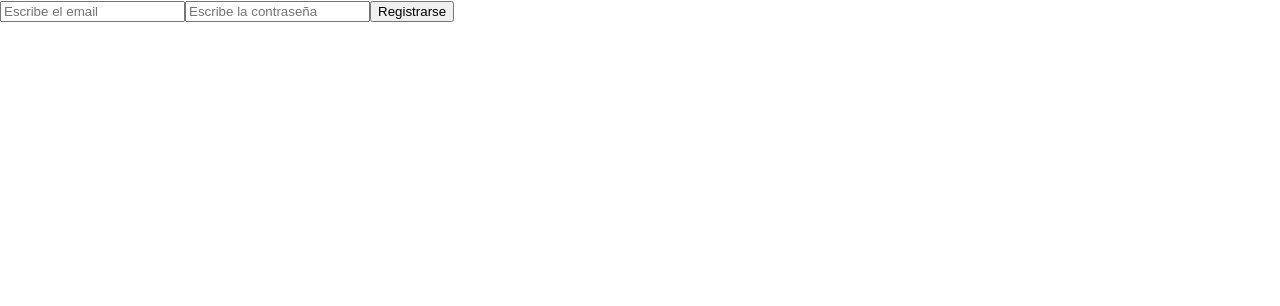
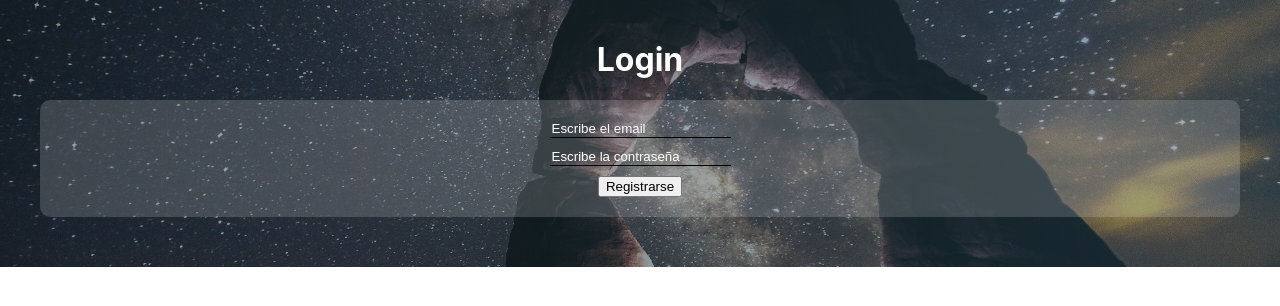
Before and after one commit to jhonnytesban/CRUD-react, a React (Create React App) app: page / in a window 1280 px wide. Shown: the top 306 px of the page. Built offline with nearby package versions, Linux system fonts and the light colour scheme.

Commit message:
diseño del login

```diff
--- a/src/pages/Login.jsx
+++ b/src/pages/Login.jsx
@@ -1,4 +1,5 @@
 import React, { Fragment, useState } from "react";
+import '../styles/Login.css';
 
 const Login = () => {
   const [form, setForm] = useState("");
@@ -8,14 +9,18 @@ const Login = () => {
 
   return (
     <Fragment>
-      <form onSubmit={handleSubmit}>
+      <div className="login-container">
+        <h1 className="title__login">Login</h1>
+        <form className="form__login" onSubmit={handleSubmit}>
           <input
+            className="form__input"
             placeholder="Escribe el email"
             type="email"
             name="email"
             onChange={handleChange}
           />
           <input
+            className="form__input"
             placeholder="Escribe la contraseña"
             type="password"
             name="password"
@@ -23,6 +28,7 @@ const Login = () => {
           />
           <input type="submit" value="Registrarse" />
         </form>
+      </div>
     </Fragment>
   );
 };
--- /dev/null
+++ b/src/styles/Login.css
@@ -0,0 +1,32 @@
+.login-container{
+  background: linear-gradient(to right, rgba(15, 32, 39, 0.5), rgba(32, 58, 67, 0.5), rgba(44, 83, 100, 0.5)), url(../assets/noche3.jpg);
+  background-repeat: no-repeat;
+  background-size: cover;
+  background-position: center;
+  padding-bottom: 50px;
+}
+.title__login{
+  text-align: center;
+  margin-top: 0;
+  padding-top: 40px;
+  color: #fff;
+}
+.form__login{
+  display: flex;
+  flex-direction: column;
+  justify-content: center;
+  align-items: center;
+  border-radius: 10px;
+  padding: 20px;
+  background-color: rgba(216, 216, 216, 0.2);
+  margin: 0 40px;
+}
+.form__input{
+  margin-bottom: 10px;
+  border: none;
+  border-bottom: 1px solid black;
+  background-color: rgba(255, 255, 255, 0);
+}
+::placeholder{
+  color: #fff;
+}
```
Also changed, not shown: src/assets/noche3.jpg (added). Lines whose indentation alone changed are shown as unchanged.
